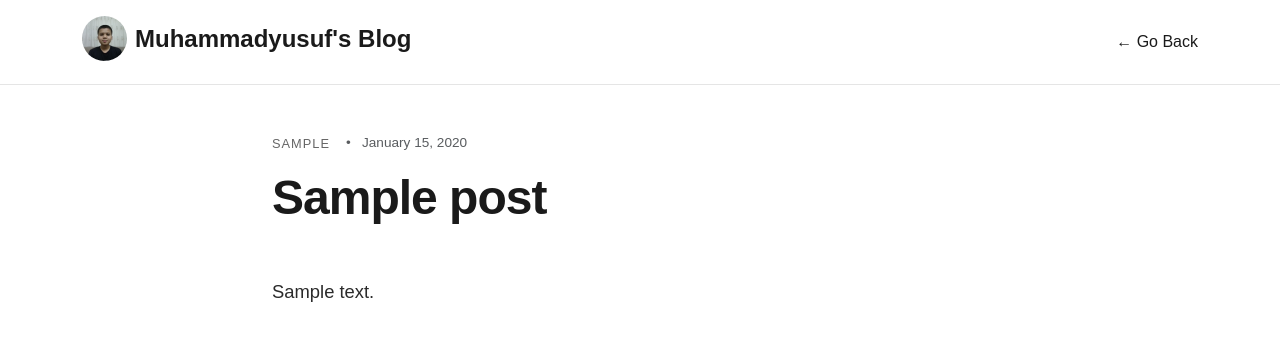
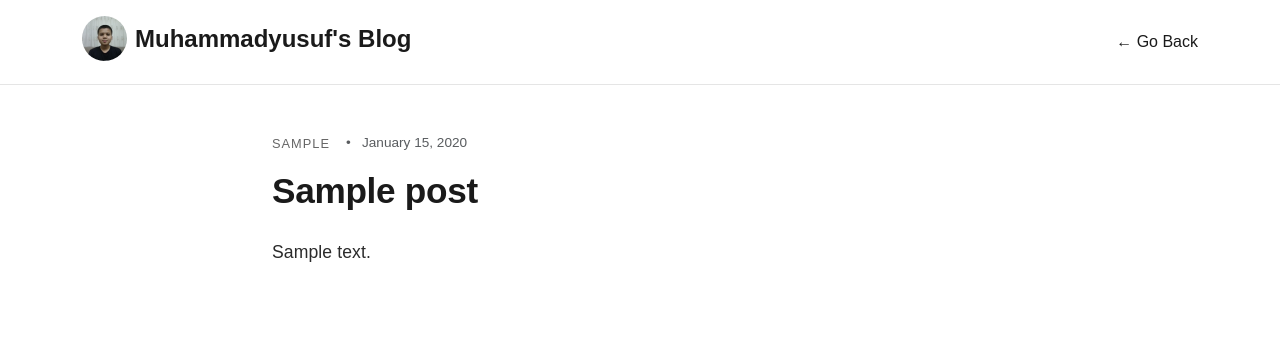
Before and after one commit to Yusupov-Muhammadyusuf/myblog, a Django app: page /post/1/ in a window 1280 px wide. Shown: the top 345 px of the page. Run offline with Django 5.2, Linux system fonts and the light colour scheme; tables that the repository leaves empty hold one stand-in row (values such as "Sample post"); some libraries are stand-ins or nearby versions.

Commit message:
style: improve post typography

```diff
--- a/templates/post_detail.html
+++ b/templates/post_detail.html
@@ -48,9 +48,9 @@
                         {% endif %}
                     </div>
 
-                    <h1 class="display-5 fw-bold mb-4" style="letter-spacing: -1px;">{{ post.title }}</h1>
+                    <h1 class="fw-bold mb-4" style="font-size: 2.2rem; letter-spacing: -0.3px; line-height: 1.25;">{{ post.title }}</h1>
 
-                    <div class="post-content my-5">
+                    <div class="post-content my-4" style="font-size: 1.1rem; letter-spacing: 0.1px;">
                         {{ post.content|safe }}
                     </div>
                 </article>
```
